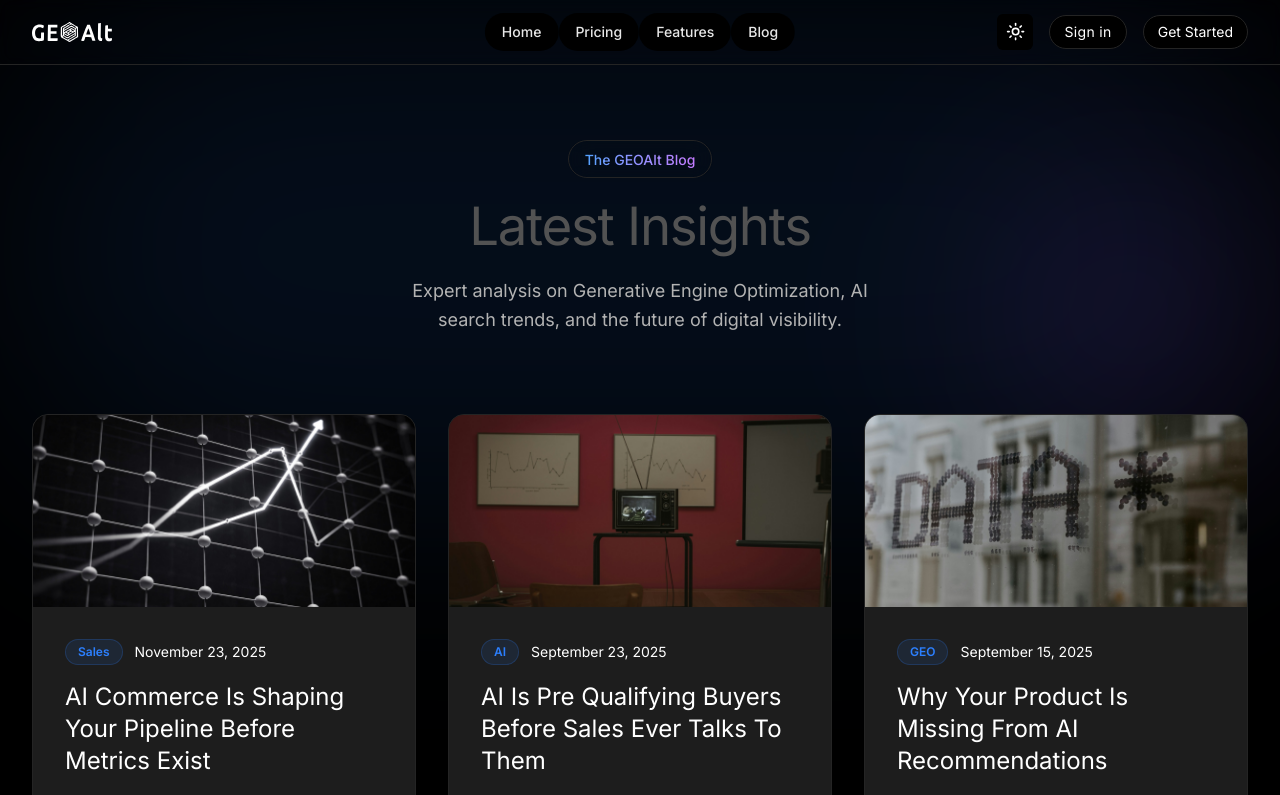
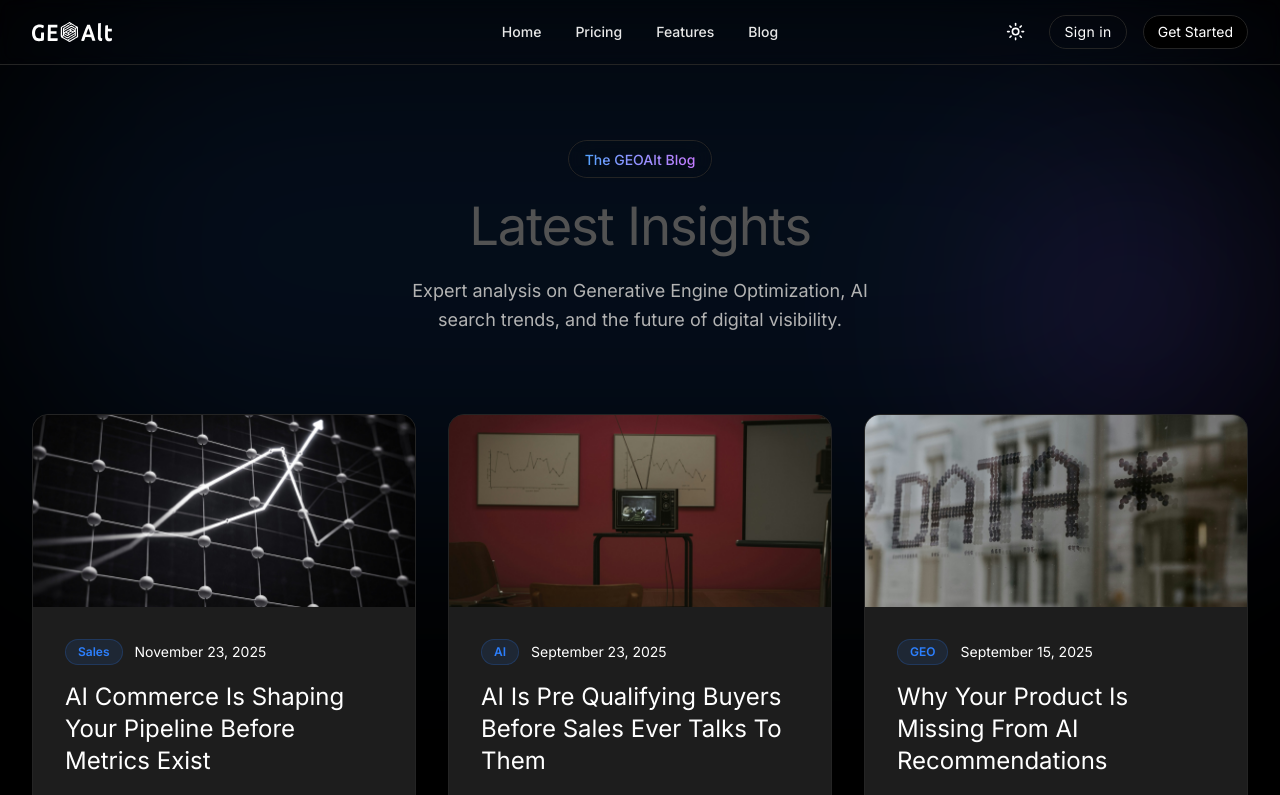
Before and after one commit to geoalt43/geoalt-website, a Next.js app: page /blog in a window 1280 px wide. Shown: the top 795 px of the page. Built offline with nearby package versions, Linux system fonts and the light colour scheme; no server answers.

Commit message:
basic -color-fixes

```diff
--- a/src/app/pricing/page.tsx
+++ b/src/app/pricing/page.tsx
@@ -41,7 +41,7 @@ export default function PricingPage() {
     }
 
     return (
-        <div className="min-h-screen bg-brand-black">
+        <div className="min-h-screen bg-page-background">
             <script
                 type="application/ld+json"
                 dangerouslySetInnerHTML={{ __html: JSON.stringify(pricingStructuredData) }}
--- a/src/components/homepage/faq-section.tsx
+++ b/src/components/homepage/faq-section.tsx
@@ -186,7 +186,7 @@ export function FAQSection({ openFaq, toggleFaq, faqRef }: FAQSectionProps) {
           className="text-center mb-8 sm:mb-12 md:mb-14 lg:mb-16"
         >
           <h2 className="text-lg sm:text-2xl md:text-3xl lg:text-4xl font-light sm:font-normal md:font-normal text-text-heading mb-2 sm:mb-6 md:mb-6 px-2 sm:px-0 md:px-0">FAQ</h2>
-          <p className={`text-xs sm:text-sm md:text-base ${colorClasses.textMuted} font-light px-4 sm:px-0 md:px-0 pt-0`}>Generative Engine Optimization is still<br className="leading-none" /><span className="block -mt-0.5 sm:-mt-0.5 md:-mt-0.5 lg:-mt-2">very new. We&apos;ve got you covered.</span></p>
+          <p className={`text-xs sm:text-sm md:text-base ${colorClasses.textDescription} font-light px-4 sm:px-0 md:px-0 pt-0`}>Generative Engine Optimization is still<br className="leading-none" /><span className="block -mt-0.5 sm:-mt-0.5 md:-mt-0.5 lg:-mt-2">very new. We&apos;ve got you covered.</span></p>
         </motion.div>
 
         <motion.div
--- a/src/components/homepage/pricing-section.tsx
+++ b/src/components/homepage/pricing-section.tsx
@@ -138,8 +138,10 @@ function PricingCard({ plan, isYearly, className = '' }: { plan: typeof pricingP
               onClick={() => triggerBookDemoEvent('pricing-section')}
               target="_blank"
               rel="noopener noreferrer"
-              className={`w-full max-w-[120px] sm:max-w-none md:max-w-none sm:w-full mx-auto sm:mx-0 rounded-full border border-border text-text-primary py-2 sm:py-3 md:py-3 text-[11px] sm:text-sm md:text-sm font-semibold whitespace-nowrap block text-center transition-all duration-200 ease-in-out hover:border-border-hover hover:bg-black/5 dark:hover:bg-white/5 ${
-                isLightTheme ? 'bg-[#CFCFCF]' : ''
+              className={`w-full max-w-[120px] sm:max-w-none md:max-w-none sm:w-full mx-auto sm:mx-0 rounded-full border border-border py-2 sm:py-3 md:py-3 text-[11px] sm:text-sm md:text-sm font-semibold whitespace-nowrap block text-center transition-all duration-200 ease-in-out ${
+                isLightTheme
+                  ? 'bg-[#CFCFCF] text-text-primary hover:border-border-hover hover:bg-black/5'
+                  : 'bg-white text-black hover:bg-gray-100'
               }`}
             >
               Contact Us
--- a/src/components/homepage/testimonials-carousel.tsx
+++ b/src/components/homepage/testimonials-carousel.tsx
@@ -60,7 +60,7 @@ export function TestimonialsCarousel() {
             <svg className="w-3 h-3 sm:w-4 sm:h-4 md:w-4 md:h-4 text-yellow-500" fill="currentColor" viewBox="0 0 20 20">
               <path d="M9.049 2.927c.3-.921 1.603-.921 1.902 0l1.07 3.292a1 1 0 00.95.69h3.462c.969 0 1.371 1.24.588 1.81l-2.8 2.034a1 1 0 00-.364 1.118l1.07 3.292c.3.921-.755 1.688-1.54 1.118l-2.8-2.034a1 1 0 00-1.175 0l-2.8 2.034c-.784.57-1.838-.197-1.539-1.118l1.07-3.292a1 1 0 00-.364-1.118L2.98 8.72c-.783-.57-.38-1.81.588-1.81h3.461a1 1 0 00.951-.69l1.07-3.292z" />
             </svg>
-            <span className="text-xs sm:text-sm md:text-sm font-medium text-text-heading">Testimonials</span>
+            <span className="text-xs sm:text-sm md:text-sm font-medium text-black">Testimonials</span>
           </motion.div>
           <motion.h2
             variants={headerVariants}
--- a/src/components/layout/navbar.tsx
+++ b/src/components/layout/navbar.tsx
@@ -173,7 +173,9 @@ export function Navbar() {
             <Link
               href="/"
               onClick={handleHomeClick}
-              className={`px-4 py-2 text-sm font-medium rounded-full border border-transparent hover:border-border bg-[var(--color-page-background)] hover:bg-surface-hover transition-all duration-150 ease-out ${
+              className={`px-4 py-2 text-sm font-medium rounded-full border border-transparent hover:border-border hover:bg-surface-hover transition-all duration-150 ease-out ${
+                (!isScrolled && pathname === '/') ? 'bg-[var(--color-page-background)]' : 'bg-transparent'
+              } ${
                 isLightTheme ? 'text-[var(--color-text-feature)] hover:text-[var(--color-text-feature)]' : 'text-[var(--color-ref-039)]'
               }`}
             >
@@ -181,7 +183,9 @@ export function Navbar() {
             </Link>
             <Link
               href="/pricing"
-              className={`px-4 py-2 text-sm font-medium rounded-full border border-transparent hover:border-border bg-[var(--color-page-background)] hover:bg-surface-hover transition-all duration-150 ease-out ${
+              className={`px-4 py-2 text-sm font-medium rounded-full border border-transparent hover:border-border hover:bg-surface-hover transition-all duration-150 ease-out ${
+                (!isScrolled && pathname === '/') ? 'bg-[var(--color-page-background)]' : 'bg-transparent'
+              } ${
                 isLightTheme ? 'text-[var(--color-text-feature)] hover:text-[var(--color-text-feature)]' : 'text-[var(--color-ref-039)]'
               }`}
             >
@@ -190,7 +194,9 @@ export function Navbar() {
             <Link
               href="/#features"
               onClick={handleFeaturesClick}
-              className={`px-4 py-2 text-sm font-medium rounded-full border border-transparent hover:border-border bg-[var(--color-page-background)] hover:bg-surface-hover transition-all duration-150 ease-out ${
+              className={`px-4 py-2 text-sm font-medium rounded-full border border-transparent hover:border-border hover:bg-surface-hover transition-all duration-150 ease-out ${
+                (!isScrolled && pathname === '/') ? 'bg-[var(--color-page-background)]' : 'bg-transparent'
+              } ${
                 isLightTheme ? 'text-[var(--color-text-feature)] hover:text-[var(--color-text-feature)]' : 'text-[var(--color-ref-039)]'
               }`}
             >
@@ -198,7 +204,9 @@ export function Navbar() {
             </Link>
             <Link
               href="/blog"
-              className={`px-4 py-2 text-sm font-medium rounded-full border border-transparent hover:border-border bg-[var(--color-page-background)] hover:bg-surface-hover transition-all duration-150 ease-out ${
+              className={`px-4 py-2 text-sm font-medium rounded-full border border-transparent hover:border-border hover:bg-surface-hover transition-all duration-150 ease-out ${
+                (!isScrolled && pathname === '/') ? 'bg-[var(--color-page-background)]' : 'bg-transparent'
+              } ${
                 isLightTheme ? 'text-[var(--color-text-feature)] hover:text-[var(--color-text-feature)]' : 'text-[var(--color-ref-039)]'
               }`}
             >
@@ -208,13 +216,15 @@ export function Navbar() {
 
           {/* Desktop CTA Buttons */}
           <div className="hidden md:flex items-center space-x-3 md:space-x-3.5 lg:space-x-4 flex-shrink-0 z-10">
-            <ModeToggle />
+            <ModeToggle className={(!isScrolled && pathname === '/') ? 'bg-[var(--color-page-background)]' : 'bg-transparent'} />
             <a
               href="https://app.geoalt.in/login"
               target="_blank"
               rel="noopener noreferrer"
               onClick={() => triggerSignUpInitiatedEvent("navbar-sign-in")}
-              className="hover:opacity-80 px-3 md:px-3.5 lg:px-3.5 py-1.5 text-sm font-normal tracking-wide transition-all duration-150 whitespace-nowrap cursor-pointer rounded-full border border-border bg-[var(--color-page-background)] text-text-primary"
+              className={`hover:opacity-80 px-3 md:px-3.5 lg:px-3.5 py-1.5 text-sm font-normal tracking-wide transition-all duration-150 whitespace-nowrap cursor-pointer rounded-full border border-border text-text-primary ${
+                (!isScrolled && pathname === '/') ? 'bg-[var(--color-page-background)]' : 'bg-transparent'
+              }`}
             >
               Sign in
             </a>
--- a/src/components/pages/home-page.tsx
+++ b/src/components/pages/home-page.tsx
@@ -279,12 +279,6 @@ export function HomePage() {
 
       <DashboardImageSection />
 
-      <DashboardSection />
-
-      <AISearchMetricsSection />
-
-      <FeaturesSection />
-
       <section className="pt-[45.6px] sm:pt-[60.8px] md:pt-[65px] lg:pt-[4vh] xl:pt-[6vh] pb-12 sm:pb-16 md:pb-18 lg:pb-[4vh] xl:pb-[6vh]">
         <div className="max-w-6xl mx-auto px-4 sm:px-6 md:px-7 lg:px-8">
           <div className="relative overflow-hidden rounded-[0px] border-b border-[var(--color-border)] bg-transparent px-4 pt-5 pb-5 sm:px-6 sm:pt-9 sm:pb-9 md:px-8 md:pt-10 md:pb-10 lg:px-10 lg:pt-12 lg:pb-12">
@@ -328,6 +322,12 @@ export function HomePage() {
         </div>
       </section>
 
+      <DashboardSection />
+
+      <AISearchMetricsSection />
+
+      <FeaturesSection />
+
       <EmpoweringBusinessesSection />
 
       <TestimonialsCarousel />
--- a/src/components/ui/mode-toggle.tsx
+++ b/src/components/ui/mode-toggle.tsx
@@ -6,7 +6,7 @@ import { useTheme } from "next-themes"
 
 import { Button } from "@/components/ui/button"
 
-export function ModeToggle() {
+export function ModeToggle({ className }: { className?: string }) {
   const { theme, setTheme } = useTheme()
   const [mounted, setMounted] = React.useState(false)
 
@@ -21,7 +21,7 @@ export function ModeToggle() {
 
   if (!mounted) {
     return (
-      <Button variant="outline" size="icon" className="h-9 w-9 border-0 bg-[var(--color-page-background)] hover:bg-surface-hover">
+      <Button variant="outline" size="icon" className={`h-9 w-9 border-0 hover:bg-surface-hover ${className || 'bg-[var(--color-page-background)]'}`}>
         <span className="sr-only">Toggle theme</span>
       </Button>
     )
@@ -31,7 +31,7 @@ export function ModeToggle() {
     <Button
       variant="outline"
       size="icon"
-      className="h-9 w-9 border-0 bg-[var(--color-page-background)] hover:bg-surface-hover cursor-pointer"
+      className={`h-9 w-9 border-0 hover:bg-surface-hover cursor-pointer ${className || 'bg-[var(--color-page-background)]'}`}
       onClick={toggleTheme}
     >
       {theme === "dark" ? (
```
Also changed, not shown: src/components/blog/TableOfContents.tsx (+5 -5 lines), src/components/shared/ai-platform-rotator.tsx (+11 -12 lines).
